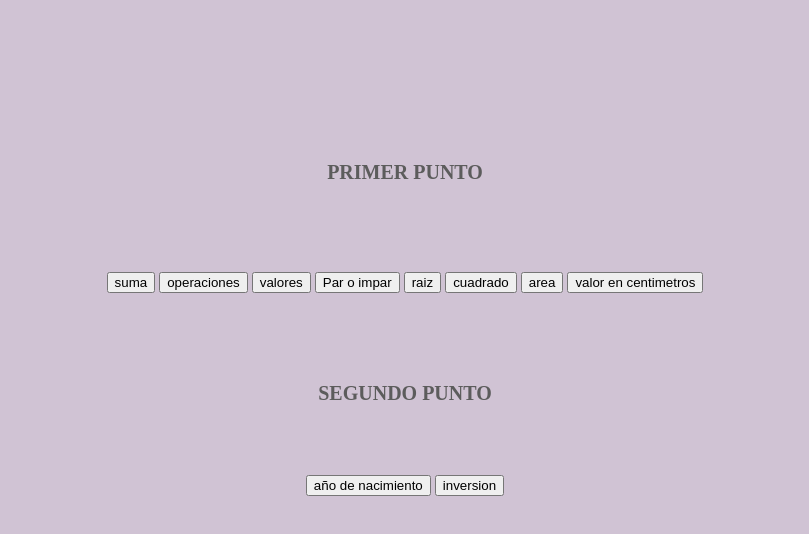
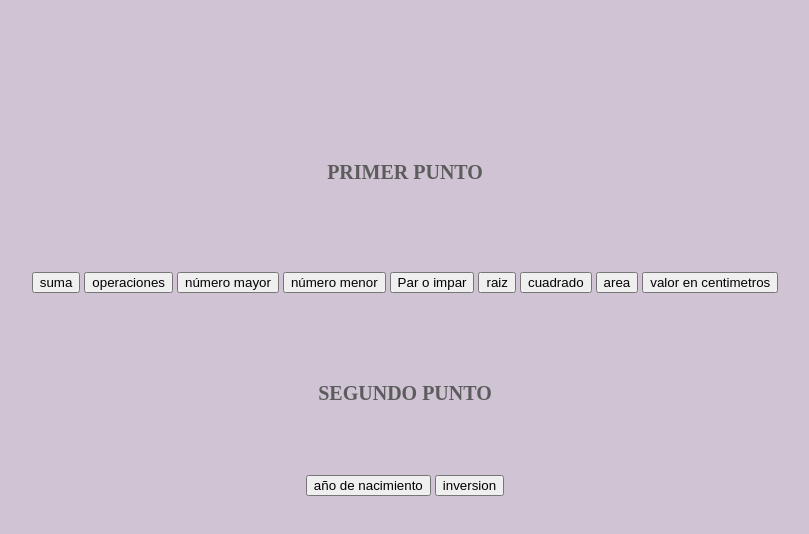
Before and after one commit to Danielaaa1020/Trabajo1, a plain HTML site: page index.html in a window 1280 px wide. Shown: the part 3179-3713 px from the top of the page, without its empty margins (235-1044 px from the left). Drawn offline with Linux system fonts and the light colour scheme.

Commit message:
Update index.html

```diff
--- a/index.html
+++ b/index.html
@@ -71,7 +71,8 @@
         <section>
             <button onclick="suma()">suma</button>
             <button onclick="opBasicas()">operaciones</button>
-            <button onclick="nMayor()">valores</button>
+            <button onclick="nMayor()">número mayor</button>
+            <button onclick="nMenor()">número menor</button>
             <button onclick="parOimpar()">Par o impar</button>
             <button onclick="raiz()">raiz</button>
             <button onclick="cuadrado()">cuadrado</button>
```
